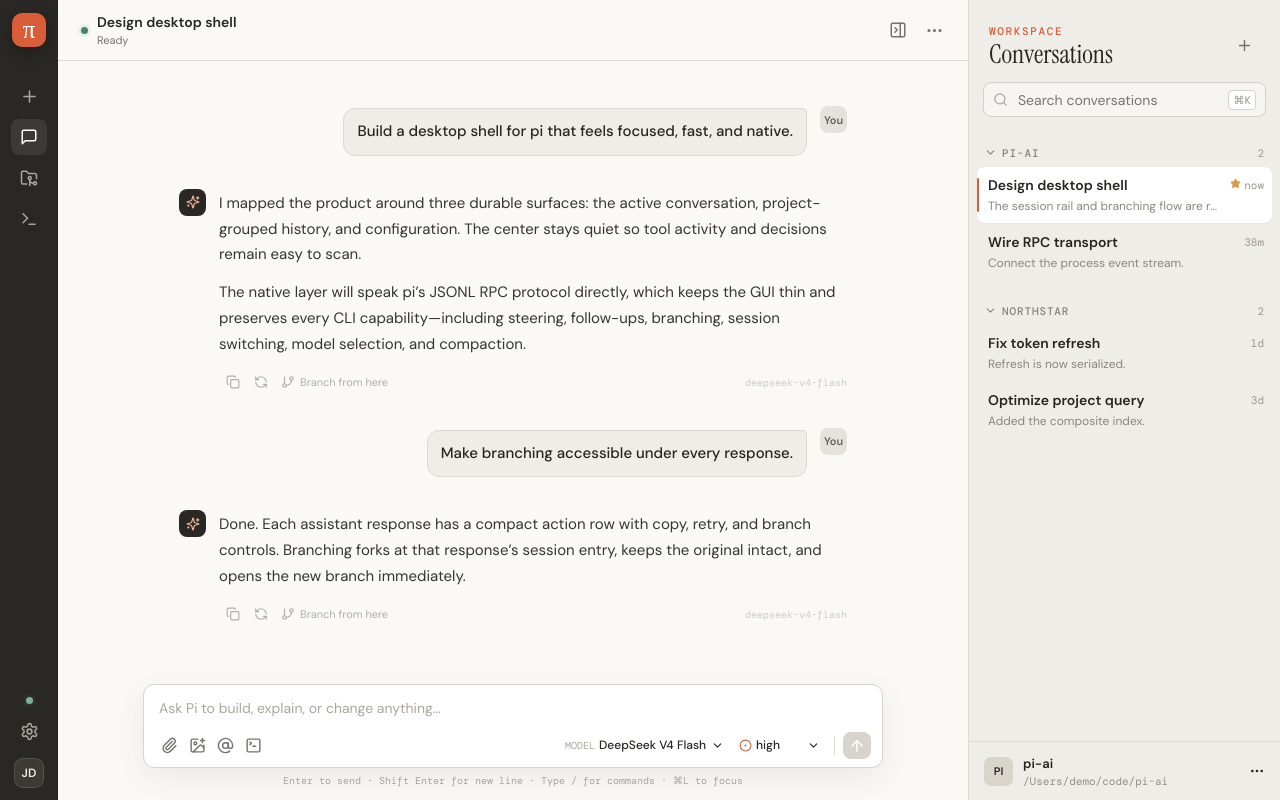
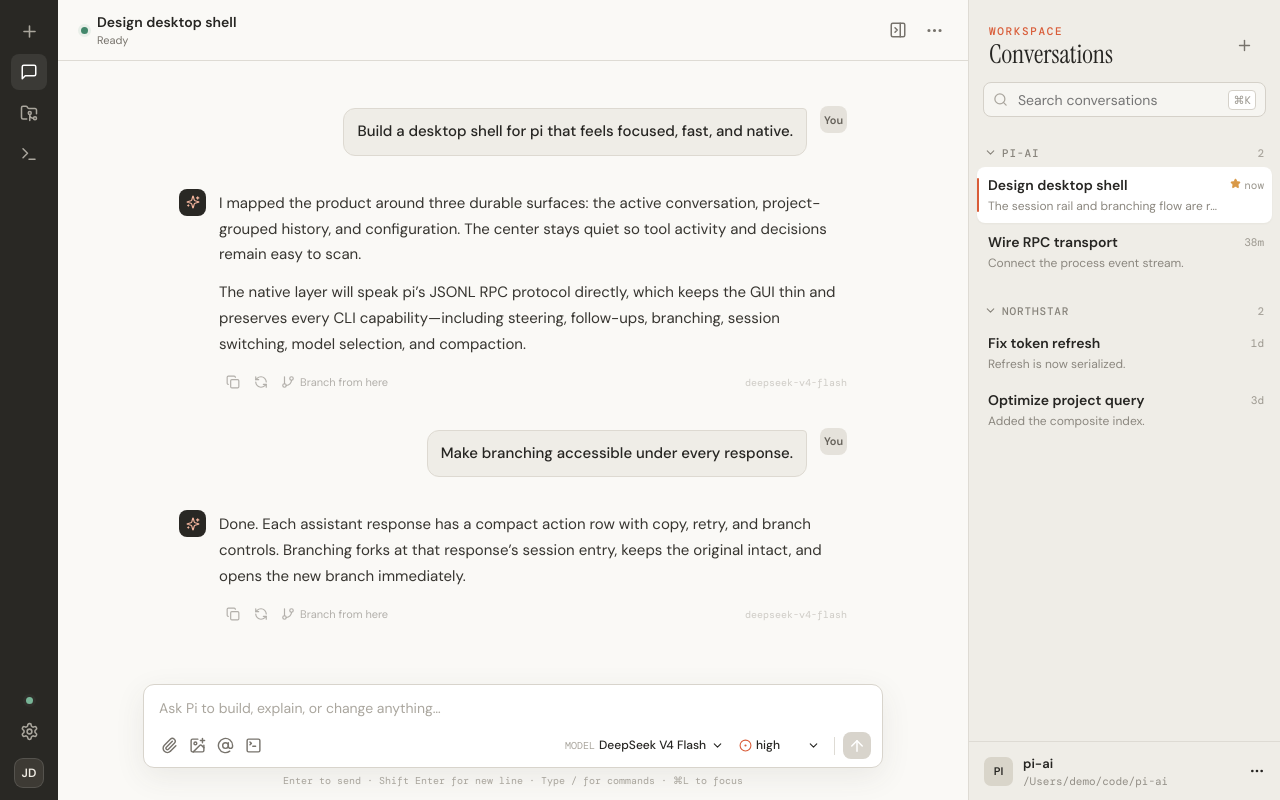
Before and after one commit to mattzq21/pi-op-out, a React (Vite) app: page / in a window 1280 px wide. Built offline with nearby package versions, Linux system fonts and the light colour scheme.

Commit message:
Committed all changes

```diff
--- a/src/App.tsx
+++ b/src/App.tsx
@@ -2,7 +2,6 @@ import { useCallback, useEffect, useMemo, useRef, useState } from "react";
 import { FolderGit2, MessageSquare, Plus, Settings, Terminal } from "lucide-react";
 import { ChatView } from "./components/ChatView";
 import { IconButton } from "./components/IconButton";
-import { Logo } from "./components/Logo";
 import { SessionPanel } from "./components/SessionPanel";
 import { SettingsView } from "./components/SettingsView";
 import { ExtensionDialog } from "./components/ExtensionDialog";
@@ -110,7 +109,7 @@ export default function App() {
   const runBash = async (command: string) => { const id = `bash-${Date.now()}`; setTerminalRuns((current) => [...current, { id, command, output: "", running: true }]); try { const result = await transport.command<{ output: string; exitCode: number }>({ id, type: "bash", command }); setTerminalRuns((current) => current.map((run) => run.id === id ? { ...run, output: run.output || result.output, exitCode: result.exitCode, running: false } : run)); } catch (reason) { setTerminalRuns((current) => current.map((run) => run.id === id ? { ...run, output: `${run.output}\n${String(reason)}`, exitCode: 1, running: false } : run)); } };
 
   return <div className={`app ${settings.theme === "system" ? (systemDark ? "dark" : "light") : settings.theme}`}>
-    <aside className="icon-rail"><Logo /><nav><IconButton label="New conversation" onClick={newSession}><Plus size={19} /></IconButton><IconButton label="Conversations" className={view === "chat" ? "active" : ""} onClick={() => setView("chat")}><MessageSquare size={18} /></IconButton><IconButton label="Projects" onClick={() => setProjectOpen(true)}><FolderGit2 size={18} /></IconButton><IconButton label="Terminal" className={view === "terminal" ? "active" : ""} onClick={() => setView("terminal")}><Terminal size={18} /></IconButton></nav><div className="rail-bottom"><span className={`native-status ${connected ? "online" : ""}`} title={connected ? `${transport.mode} transport connected` : "Connecting"} /><IconButton label="Settings" className={view === "settings" ? "active" : ""} onClick={() => setView("settings")}><Settings size={19} /></IconButton><button className="user-chip" aria-label="Profile">JD</button></div></aside>
+    <aside className="icon-rail"><nav><IconButton label="New conversation" onClick={newSession}><Plus size={19} /></IconButton><IconButton label="Conversations" className={view === "chat" ? "active" : ""} onClick={() => setView("chat")}><MessageSquare size={18} /></IconButton><IconButton label="Projects" onClick={() => setProjectOpen(true)}><FolderGit2 size={18} /></IconButton><IconButton label="Terminal" className={view === "terminal" ? "active" : ""} onClick={() => setView("terminal")}><Terminal size={18} /></IconButton></nav><div className="rail-bottom"><span className={`native-status ${connected ? "online" : ""}`} title={connected ? `${transport.mode} transport connected` : "Connecting"} /><IconButton label="Settings" className={view === "settings" ? "active" : ""} onClick={() => setView("settings")}><Settings size={19} /></IconButton><button className="user-chip" aria-label="Profile">JD</button></div></aside>
     {view === "chat" ? <><ChatView state={state} messages={messages} models={models} commands={commands} thinkingLevels={thinkingLevels} panelOpen={panelOpen} widgets={Object.values(widgets).flat()} statuses={Object.values(statuses)} onPanelToggle={() => setPanelOpen((open) => !open)} onSend={send} onAbort={() => transport.command({ type: "abort" })} onOpenTerminal={() => setView("terminal")} onBranch={branch} onRetry={retry} onModel={setModel} onThinking={setThinking} onSessionAction={sessionAction} />{panelOpen && <SessionPanel sessions={sessions} activeId={state.sessionId} query={query} onQuery={setQuery} onSelect={selectSession} onNew={newSession} onProject={() => setProjectOpen(true)} />}</> : view === "settings" ? <SettingsView settings={settings} onSave={saveSettings} /> : <TerminalView cwd={sessions.find((session) => session.id === state.sessionId)?.cwd || "Active project"} runs={terminalRuns} onRun={runBash} onAbort={() => transport.command({ type: "abort_bash" })} onClear={() => setTerminalRuns([])} />}
     {error && <div className="error-toast"><strong>Pi could not connect</strong><span>{error}</span><button onClick={() => setError(undefined)}>×</button></div>}
     {notice && <div className="error-toast"><strong>{notice.title}</strong><span>{notice.message}</span><button onClick={() => setNotice(undefined)}>×</button></div>}
--- a/src/styles.css
+++ b/src/styles.css
@@ -9,7 +9,7 @@ button { cursor: pointer; }
 .icon-rail { width: 58px; flex: 0 0 58px; background: #292824; color: #bdb9b0; display: flex; flex-direction: column; align-items: center; padding: 13px 0 12px; z-index: 3; }
 .logo { width: 34px; height: 34px; background: var(--accent); color: white; display: grid; place-items: center; border-radius: 10px; box-shadow: 0 5px 14px #0004; }
 .logo span { font-family: "Instrument Serif"; font-size: 25px; transform: translateY(-1px); }
-.icon-rail nav { display: flex; flex-direction: column; gap: 5px; margin-top: 31px; }
+.icon-rail nav { display: flex; flex-direction: column; gap: 5px; }
 .icon-button { border: 0; background: transparent; width: 32px; height: 32px; padding: 0; border-radius: 8px; display: inline-grid; place-items: center; color: var(--muted); transition: .15s ease; }
 .icon-button:hover { background: #0000000b; color: var(--ink); }
 .icon-rail .icon-button { color: #aaa69d; width: 36px; height: 36px; }
```
